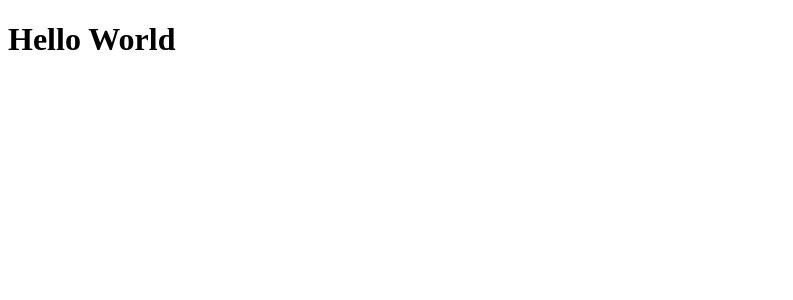
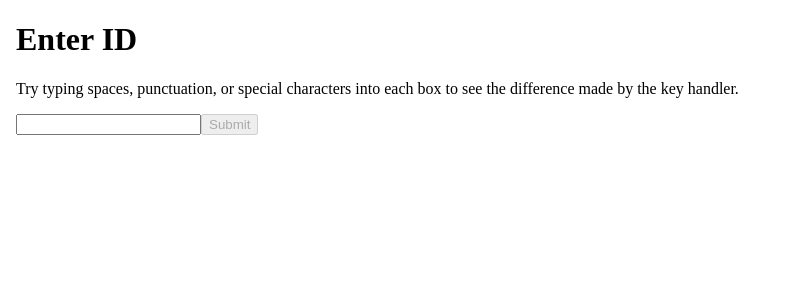
Before and after one commit to MichaelChaau/CS-448-Frontend, a Vue app: page / in a window 1280 px wide. Shown: the top 300 px of the page, without its empty margins (0-793 px from the left). Built offline with nearby package versions, Linux system fonts and the light colour scheme.

Commit message:
Connected idinput component and Form component

```diff
--- a/src/App.vue
+++ b/src/App.vue
@@ -1,10 +1,32 @@
 <!-- This is the main page used to connect two files in components -->
 <template>
-  <h1>Hello World</h1>
+  <idInput @sendForm="getForm"></idInput>
+    <div v-show="showForm">
+      <registerForm/>
+    </div>
 </template>
 
 <script>
+import registerForm from "./components/register-form.vue"
+import idInput from "./components/id-input.vue"
 
+export default{
+  components:{
+    idInput,
+    registerForm,
+  },
+  data(){
+    return{
+      showForm:false,
+      test: '',
+    }
+  },
+  methods:{
+    getForm(){
+     this.showForm = !this.showForm;
+    }
+  },
+}
 </script>
 
 <style>
--- a/src/components/id-input.vue
+++ b/src/components/id-input.vue
@@ -1,22 +1,25 @@
 <!-- Implement the id-input here -->
 <template>
-    <head>
-    <meta charset="utf-8">
+  <head>
+    <meta charset="utf-8" />
     <title>ID Input</title>
-    <link rel="stylesheet" href="style.css">
-    <script type="application/javascript" src="https://unpkg.com/vue@next" defer></script>
+    <!-- <script type="application/javascript" src="https://unpkg.com/vue@next" defer></script> -->
   </head>
   <body>
     <h1>Enter ID</h1>
     <main id="app">
-        <p>Try typing spaces, punctuation, or special characters into each box to see the difference made by the key handler.</p>
-            <input v-model="idnum" @keypress.prevent @keyup=idnumChange></input> <button :disabled=!submit>Submit</button>
-      </main>
+      <p>
+        Try typing spaces, punctuation, or special characters into each box to
+        see the difference made by the key handler.
+      </p>
+      <input v-model="idnum" @keypress.prevent @keyup="idnumChange" />
+      <button :disabled="!submit" @click="onClick()">Submit</button>
+    </main>
   </body>
 </template>
 
 <script>
-import axios from 'axios';
+// import axios from 'axios';
 
 function isDigit(key) {
     return key >= '0' && key <= '9';
@@ -63,13 +66,29 @@ export default{
           this.submit = true;
         }
       }
-    }
-  }
+    },
+    onClick(){
+        //  let data = axios.getUri("http://localhost:10001/" + this.idnum);
+        // console.log(data);
+        if(this.idnum === '1234567'){
+          console.log(this.idnum)
+          this.$emit('');
+        }
+        else {
+          if (this.idnum.length == 7) {
+          // this.submit = true;
+          this.$emit('sendForm');
+          }
+          else{
+            // this.submit = false;
+            console.log("ok");
+          }
+      }
+  },
 }
-
+}
 </script>
 
 <!-- Add "scoped" attribute to limit CSS to this component only -->
 <style scoped>
-
 </style>
--- a/src/components/register-form.vue
+++ b/src/components/register-form.vue
@@ -54,7 +54,7 @@
         <button @click.prevent="addMember">Add Household Member</button>
         <br>
         <div class="household" v-for="(member,counter) in household" v-bind:key="counter">
-            <span @click.prevent="deleteMember(counter)">x</span>
+            <span @click.prevent="deleteMember(counter)"></span>
             <br>
             <label for="age">Age of household member:</label>
                 <select name="age" v-model="member.age">
@@ -79,7 +79,7 @@ export default {
     return {
       campusStatus: '',
       zipCode: '',
-      unemployementBenefit: '',
+      unemploymentBenefitt: '',
       studentBenifets: [],
       assistance: [],
       household: [{
```
Also changed, not shown: 1 other file (tests, documents, lock files or other folders).
